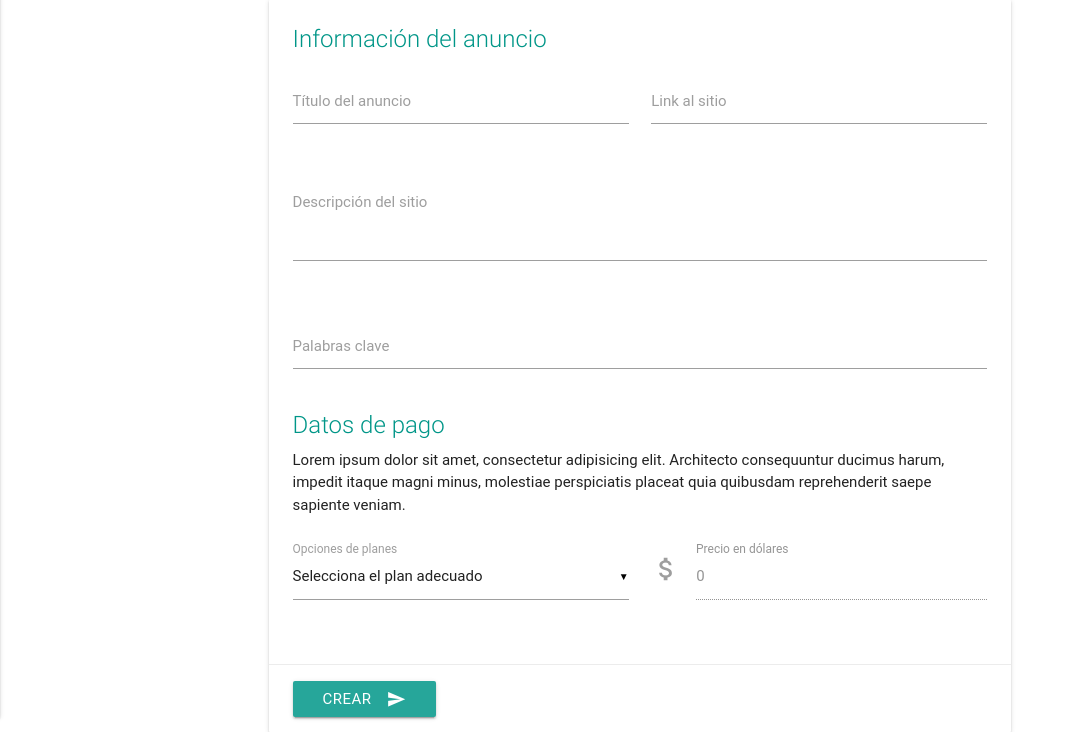
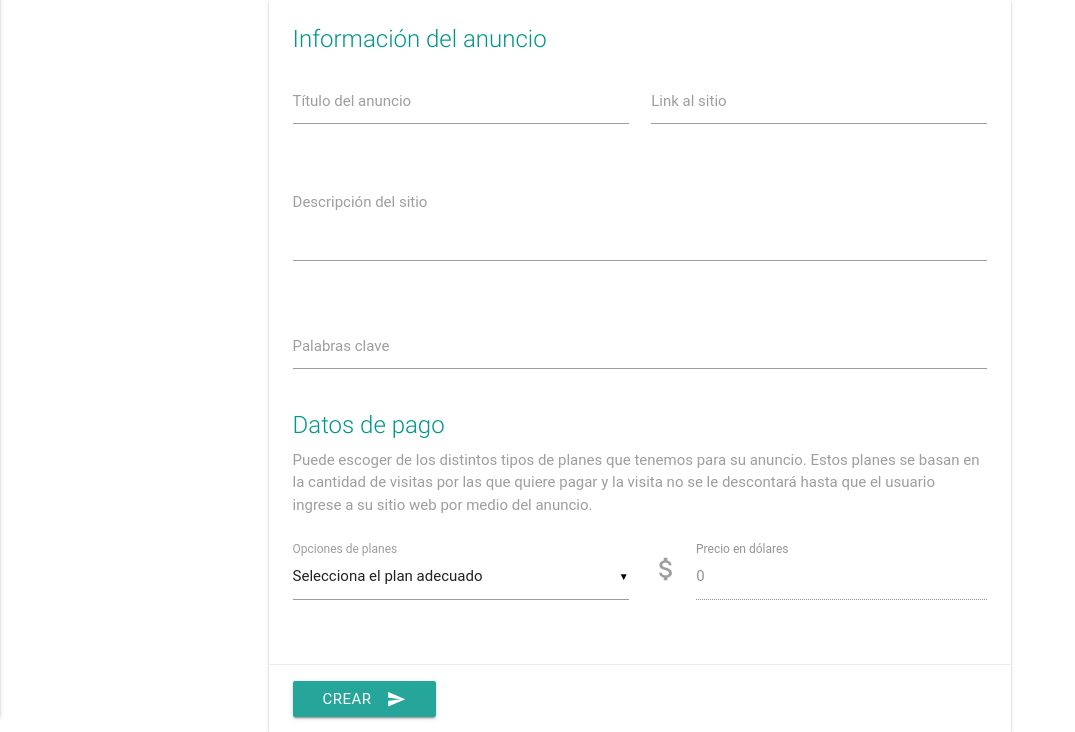
Before and after one commit to fabo49/proyecto-ri, a Flask app: page /createAd/ in a window 1280 px wide. Shown: the part 143-875 px from the top of the page, without its empty margins (0-1075 px from the left). Run offline with Flask 2, Linux system fonts and the light colour scheme; some libraries are stand-ins or nearby versions; some web fonts are replaced.

Commit message:
Se elimina el Lorem Ipsum

```diff
--- a/templates/createAd.html
+++ b/templates/createAd.html
@@ -192,9 +192,9 @@
                             </div>
                         </div>
                         <span class="card-title teal-text">Datos de pago</span>
-                        <p>Lorem ipsum dolor sit amet, consectetur adipisicing elit. Architecto consequuntur ducimus
-                            harum, impedit itaque magni minus, molestiae perspiciatis placeat quia quibusdam
-                            reprehenderit saepe sapiente veniam.</p>
+                        <p class="grey-text">Puede escoger de los distintos tipos de planes que tenemos para su anuncio. Estos planes se
+                            basan en la cantidad de visitas por las que quiere pagar y la visita no se le descontará
+                            hasta que el usuario ingrese a su sitio web por medio del anuncio.</p>
                         <br/>
                         <div class="row">
                             <div class="input-field col s12 m6">
```
